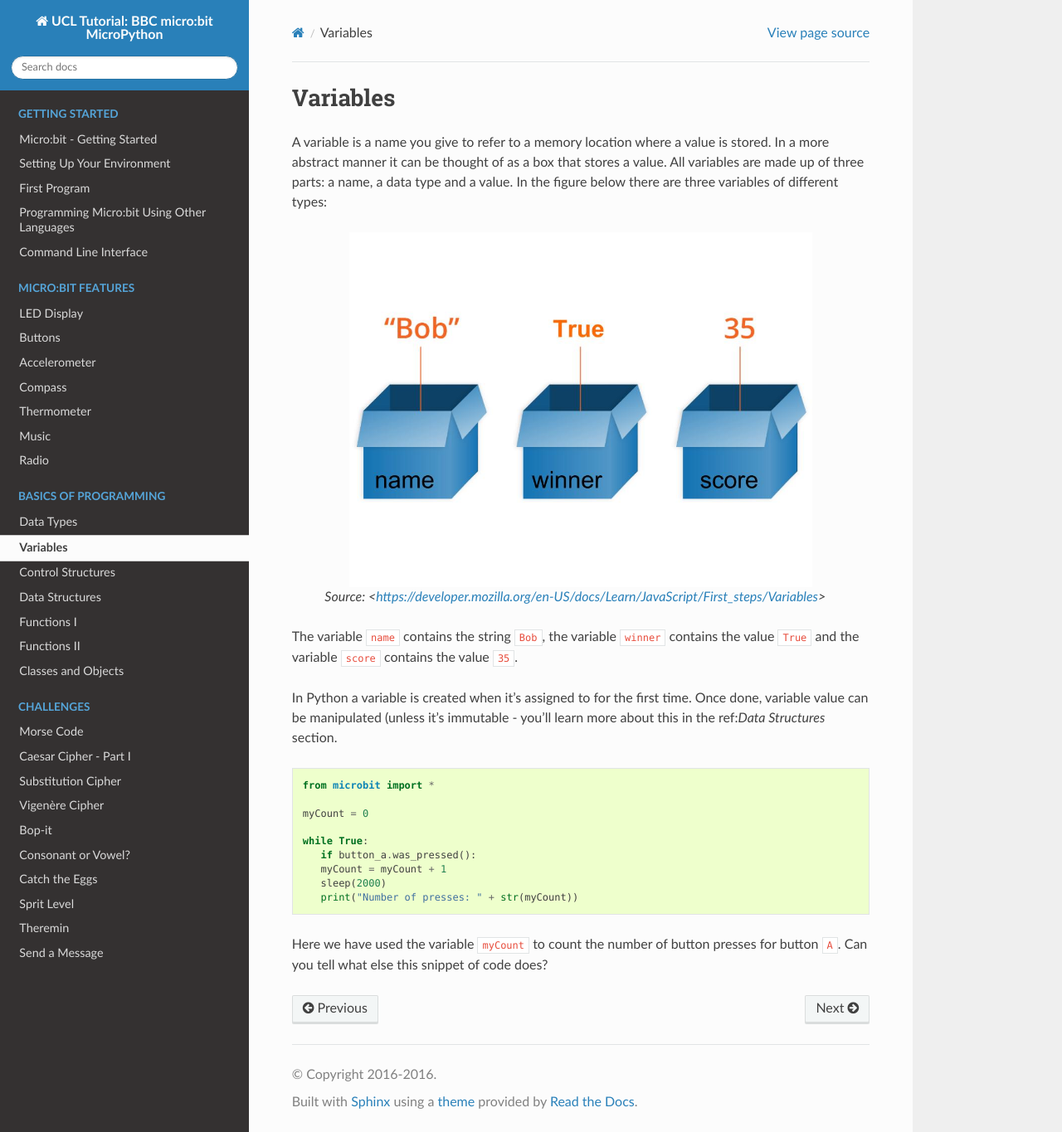
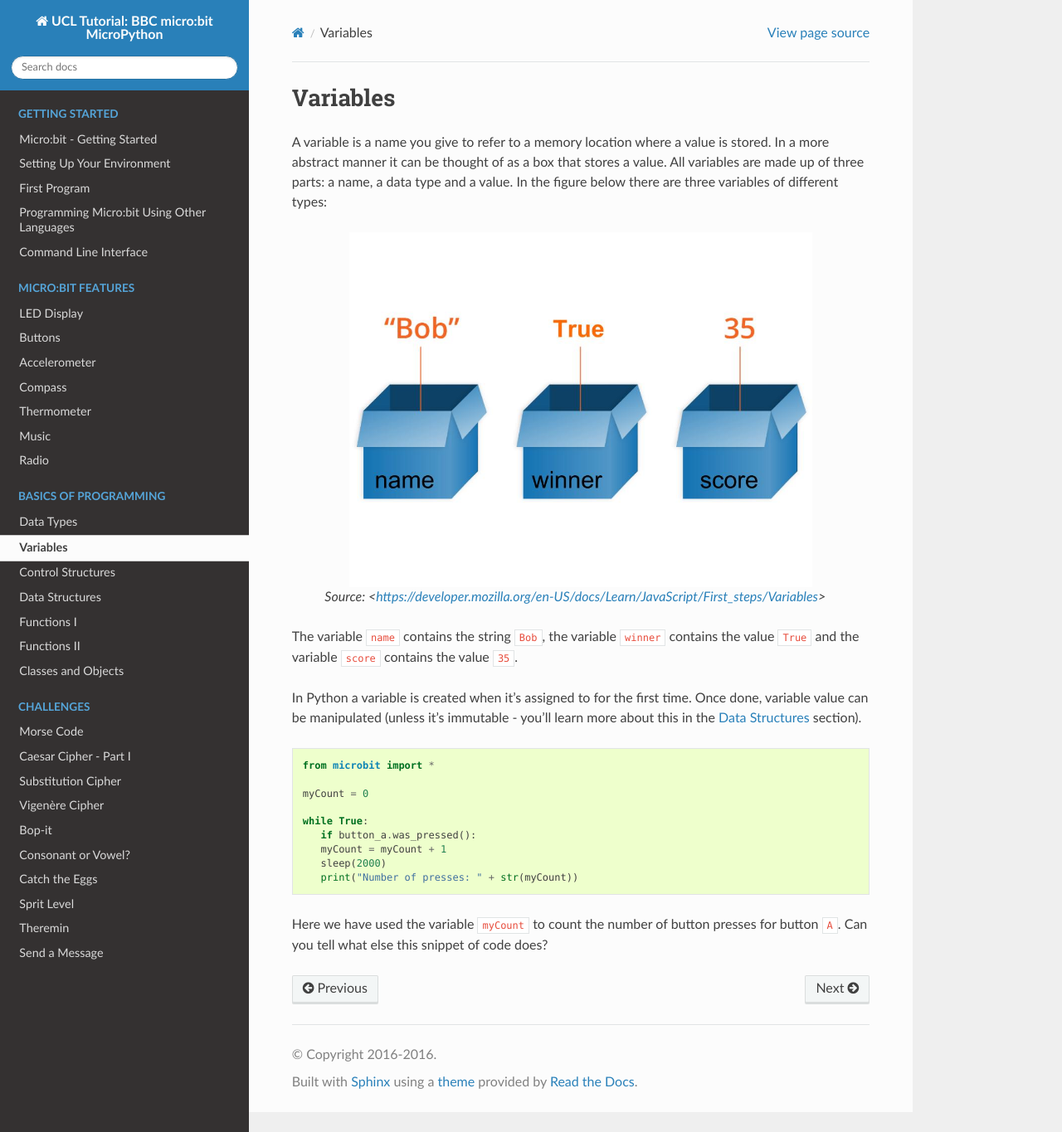
Before and after one commit to rharbird/microbit-challenges, a Sphinx documentation site: the page built from docs/source/basics/variables.rst, in a window 1280 px wide and 1365 px high. Shown: the whole window at 83% size. Built offline with Sphinx 7.4.7 and the Read the Docs theme 2.0.0, drawn with Linux system fonts in a browser that asks for light colours.

Commit message:
Modify text

```diff
--- a/docs/source/basics/variables.rst
+++ b/docs/source/basics/variables.rst
@@ -14,7 +14,7 @@ All variables are made up of three parts: a name, a data type and a value. In th
 The variable ``name`` contains the string ``Bob``, the variable ``winner`` contains the value ``True`` and the variable ``score`` contains the value ``35``.
 
 In Python a variable is created when it's assigned to for the first time. Once done, variable value can be manipulated (unless it's immutable - you'll learn more about
-this in the ref:`Data Structures` section. ::
+this in the :ref:`Data Structures` section). ::
 
 	from microbit import *
 
```
